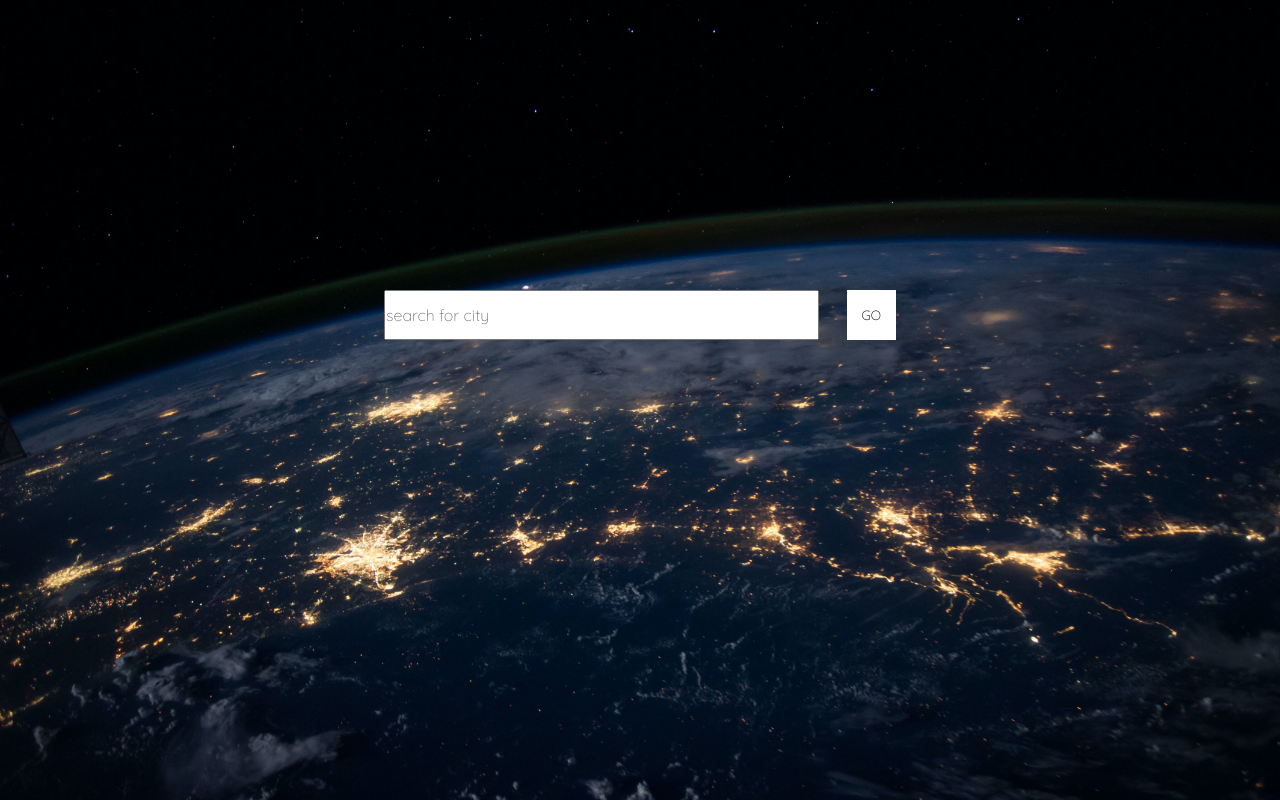
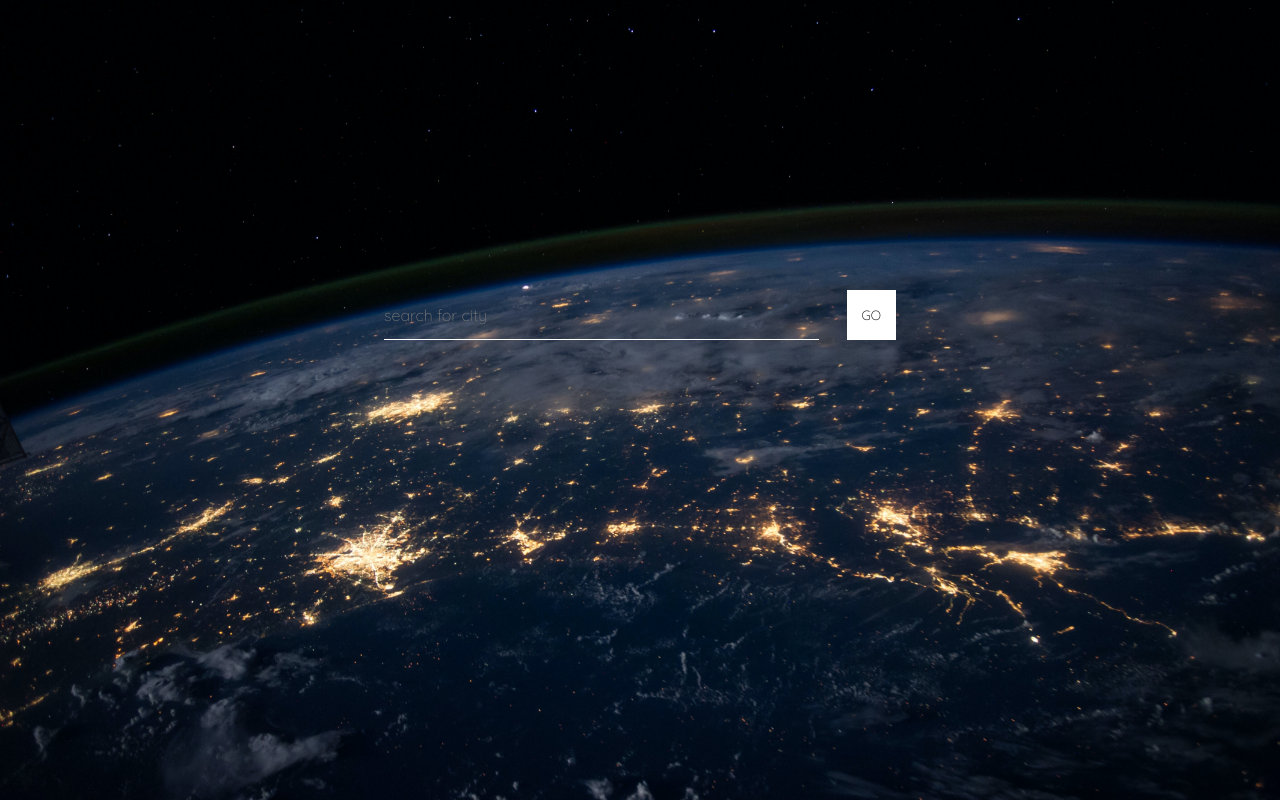
Before and after one commit to TheDzigner/tellmethetime, a plain HTML site: page index.html in a window 1280 px wide. Drawn offline with nearby package versions, Linux system fonts and the light colour scheme.

Commit message:
Add files via upload

```diff
--- a/style.css
+++ b/style.css
@@ -67,6 +67,10 @@ body{
   outline: none;
   font-size: 1em;
   font-weight: 500;
+  background-color: transparent;
+  color: #FFFFFF;
+  border: none;
+  border-bottom: 1px solid #FFFFFF;
 }
 
 .container .search_bar button
```
